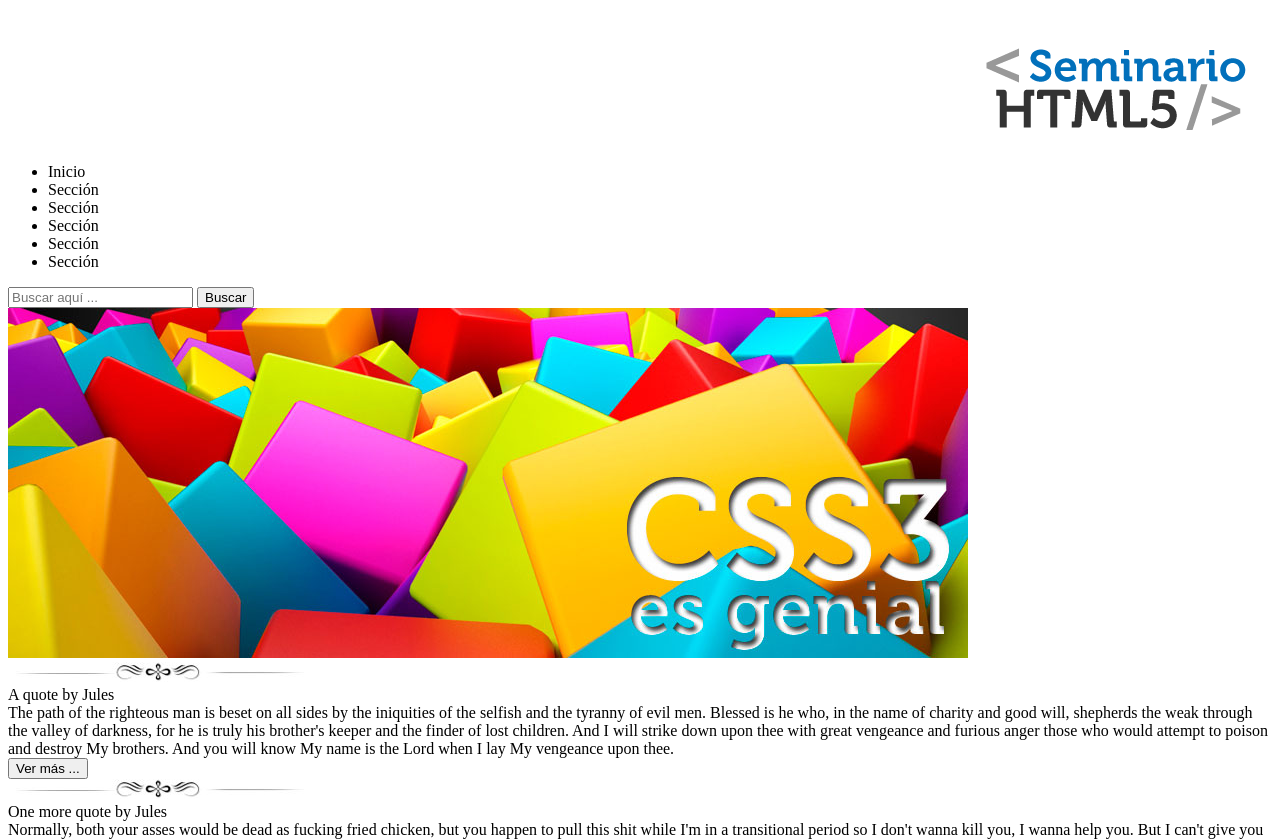
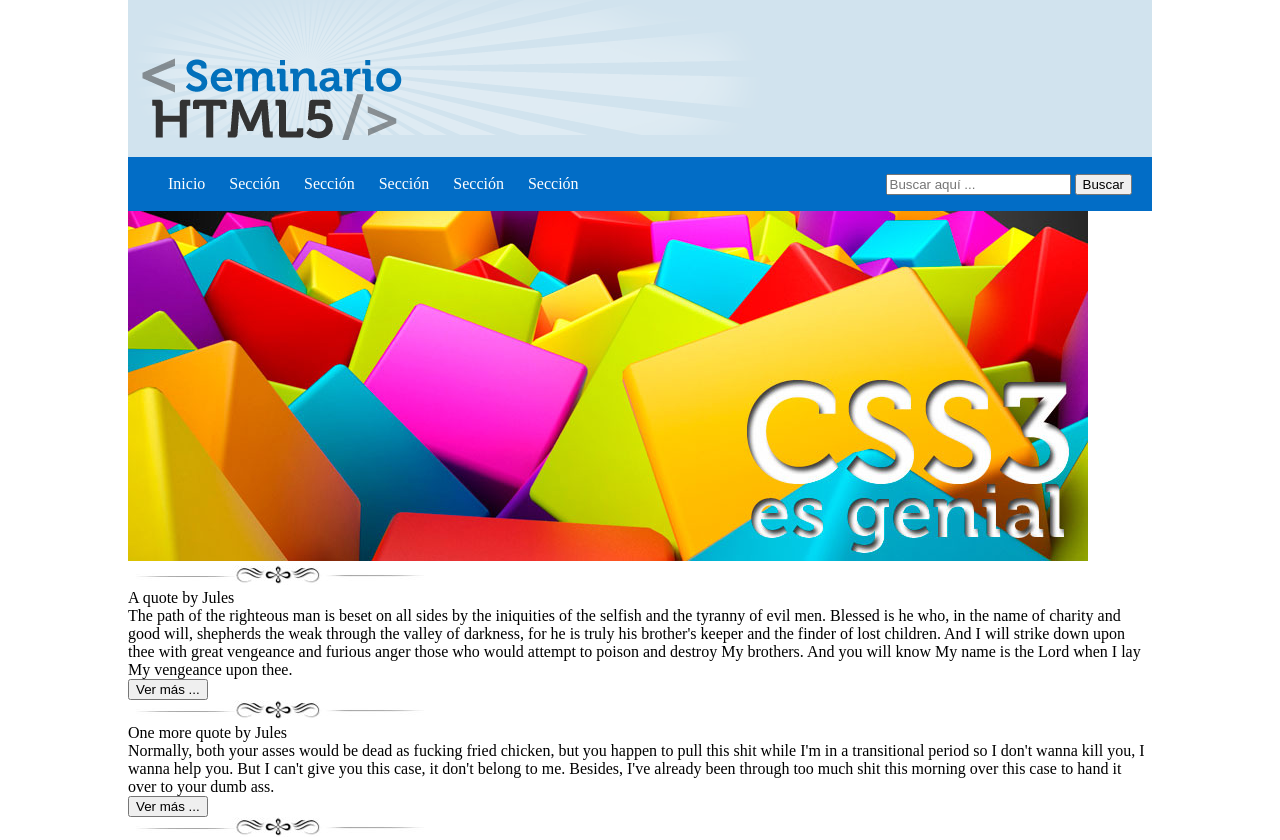
Before and after one commit to elescobars/pw15162022, a plain HTML site: page PracticaCSS01/index.html in a window 1280 px wide. Shown: the top 840 px of the page. Drawn offline with Linux system fonts and the light colour scheme.

Commit message:
Estilos del header

```diff
--- /dev/null
+++ b/PracticaCSS01/css/estilos.css
@@ -0,0 +1,32 @@
+body {
+    /* 1em */
+    font-size: 16px;
+    margin: 0px auto;
+    max-width: 1024px;
+}
+
+header {
+    background-color: #d1e3ee;
+}
+
+header nav {
+    background-color: #026dc6;
+    padding: 2px 0;
+}
+
+header nav ul li {
+      /* border: 1px solid red; */
+      color: #ffffff;
+      display: inline-block;
+      margin-right: 20px;
+}
+
+header nav form {
+    float: right;
+    margin-top: -35px;
+    margin-right: 20px;
+}
+
+#logo {
+    margin-top: -115px;
+}
--- a/PracticaCSS01/index.html
+++ b/PracticaCSS01/index.html
@@ -4,7 +4,8 @@
     <meta charset="UTF-8">
     <meta http-equiv="X-UA-Compatible" content="IE=edge">
     <meta name="viewport" content="width=device-width, initial-scale=1.0">
-    <title>CSS3 es genial!</title>
+    <title>Pr&aacute;ctica 01</title>
+    <link rel="stylesheet" href="css/estilos.css">
 </head>
 <body>
     <header>
```
